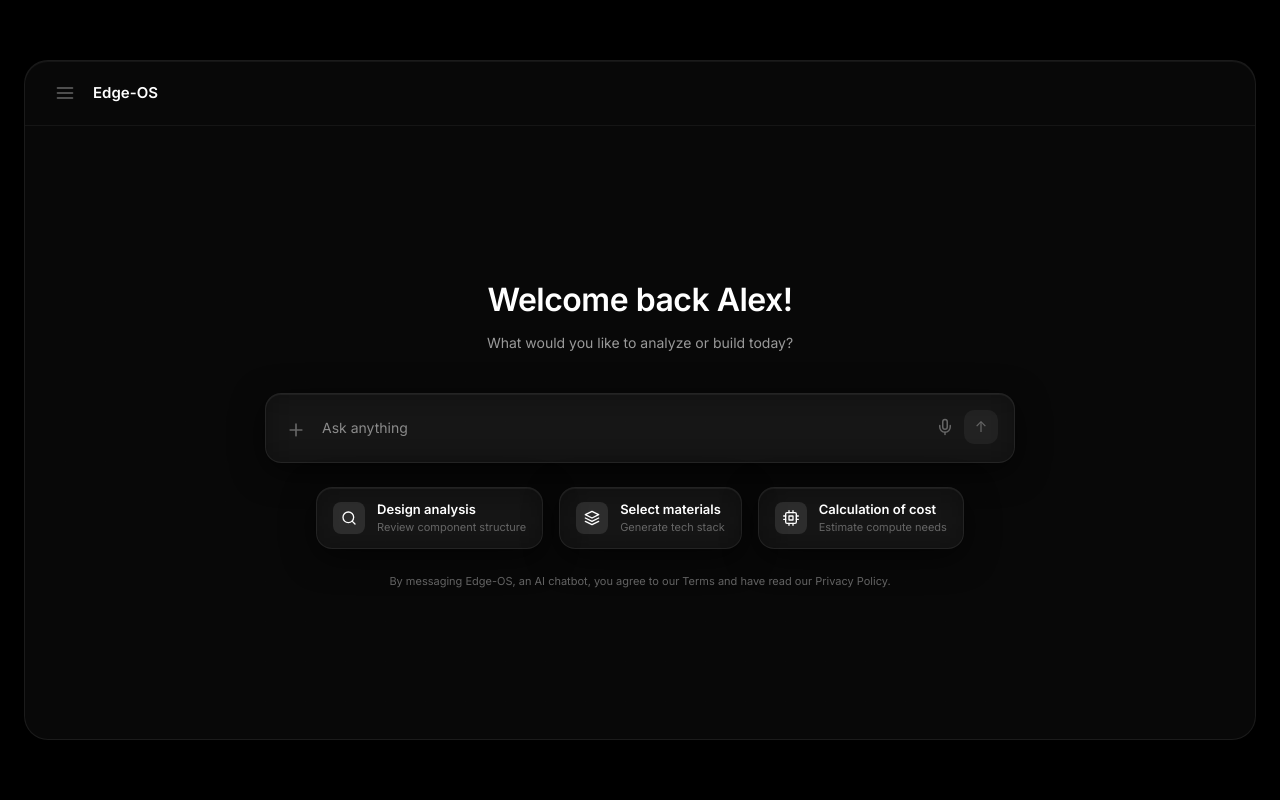
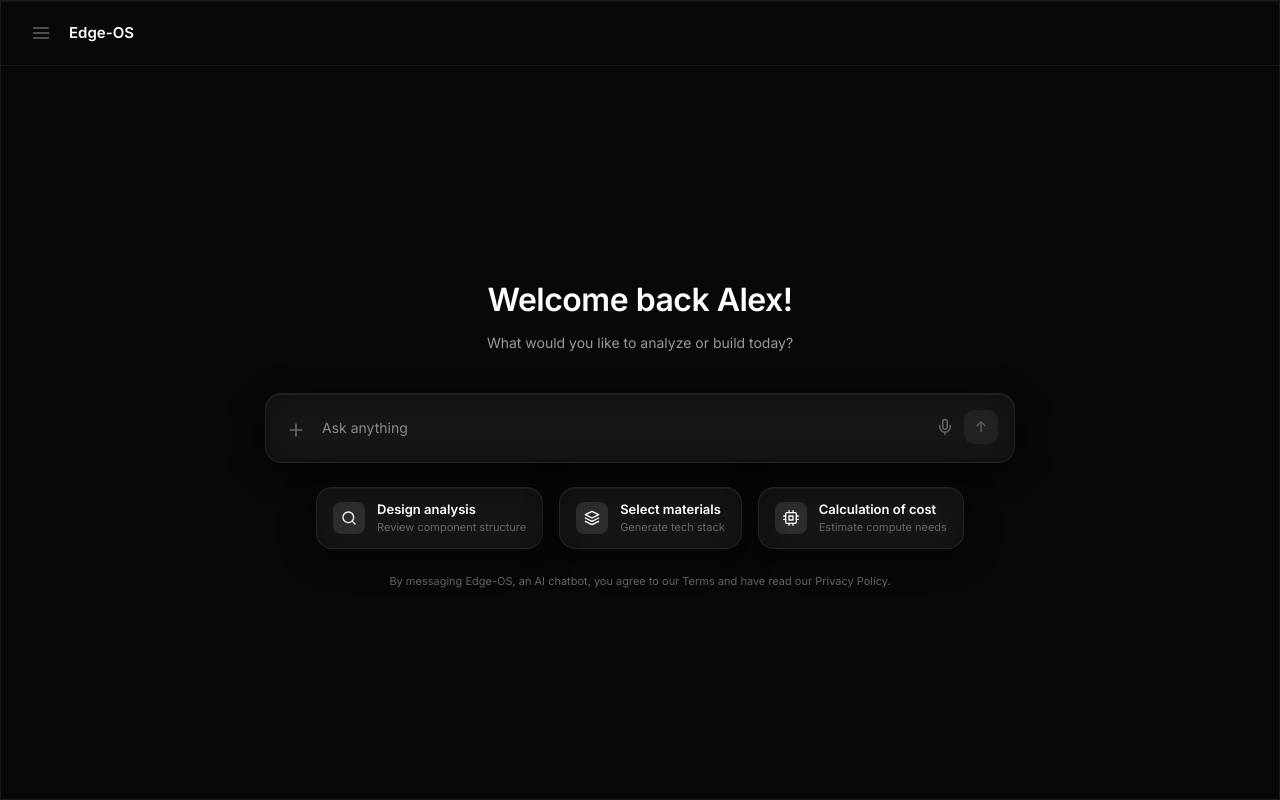
Before and after one commit to Ritesh10356/edge_os, a Next.js app: page / in a window 1280 px wide. Built offline with nearby package versions, Linux system fonts and the light colour scheme.

Commit message:
Refactor: Convert to full-screen glass layout & fix syntax token

```diff
--- a/src/app/components/ConfigPanel.tsx
+++ b/src/app/components/ConfigPanel.tsx
@@ -47,14 +47,19 @@ export default function ConfigPanel({ agentName }: ConfigPanelProps) {
 
   return (
     <div
+      className="glass-panel"
       style={{
         width: '420px',
         minWidth: '380px',
-        background: 'transparent',
         display: 'flex',
         flexDirection: 'column',
         height: '100%',
         overflow: 'hidden',
+        borderLeft: '1px solid var(--border-subtle)',
+        borderTop: 'none',
+        borderBottom: 'none',
+        borderRight: 'none',
+        borderRadius: '0 24px 24px 0',
       }}
     >
       {/* Panel Header */}
--- a/src/app/components/Sidebar.tsx
+++ b/src/app/components/Sidebar.tsx
@@ -76,12 +76,10 @@ export default function Sidebar({ activeAgentId, onSelectAgent }: SidebarProps)
 
       <div style={{ display: 'flex', flexDirection: 'column', gap: '6px', padding: '16px 12px' }}>
         <button
+          className="glass-panel"
           style={{
             width: '100%',
             padding: '10px 14px',
-            background: 'rgba(255, 255, 255, 0.03)',
-            border: '1px solid var(--border-subtle)',
-            borderRadius: '10px',
             color: 'var(--text-primary)',
             fontSize: '13px',
             fontWeight: 600,
--- a/src/app/page.tsx
+++ b/src/app/page.tsx
@@ -17,27 +17,16 @@ export default function Home() {
   const [isSidebarOpen, setIsSidebarOpen] = useState(false);
 
   return (
-    <div style={{
-      minHeight: '100vh',
-      width: '100vw',
-      display: 'flex',
-      alignItems: 'center',
-      justifyContent: 'center',
-      padding: '24px'
-    }}>
     <div
       className="glass-panel"
       style={{
         display: 'flex',
-          height: '100%',
-          minHeight: '85vh',
-          maxHeight: '90vh',
-          width: '100%',
-          maxWidth: '1400px',
+        height: '100vh',
+        width: '100vw',
         overflow: 'hidden',
         position: 'relative',
         zIndex: 1,
-          borderRadius: '24px', // Extra rounded corners for the outer box
+        borderRadius: 0, // Removed rounded corners since it is full edge-to-edge screen
       }}
     >
         {isSidebarOpen && <Sidebar activeAgentId={activeAgentId} onSelectAgent={setActiveAgentId} />}
@@ -47,6 +36,5 @@ export default function Home() {
           isSidebarOpen={isSidebarOpen}
         />
       </div>
-    </div>
   );
 }
```
Lines whose indentation alone changed are shown as unchanged.
